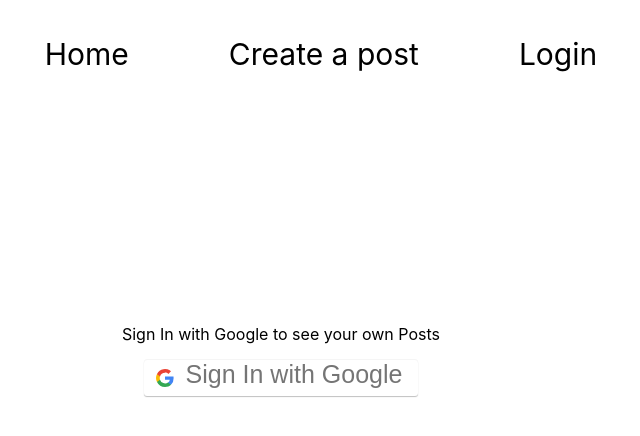
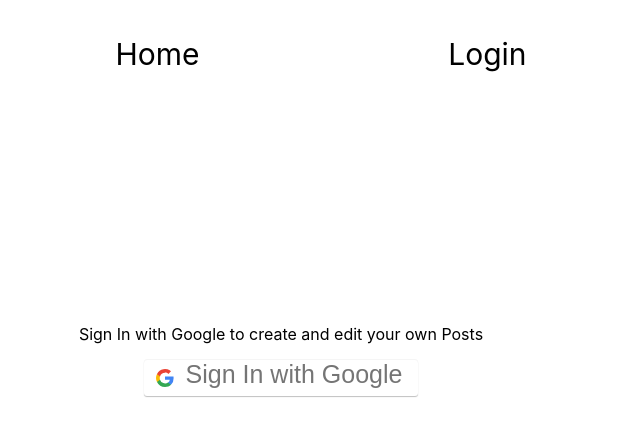
Before and after one commit to SlavaChekhunov/Personal-Blog---Project-3, a React (Create React App) app: page /login in a window 1280 px wide. Shown: the top 436 px of the page, without its empty margins (359-999 px from the left). Built offline with nearby package versions, Linux system fonts and the light colour scheme.

Commit message:
finished the authentication functionality

```diff
--- a/src/App.css
+++ b/src/App.css
@@ -12,7 +12,7 @@ nav {
 
 ul{
   align-items: center;
-  justify-content: center;
+  justify-content: space-around;
   display: flex;
 }
 
@@ -21,9 +21,12 @@ ul{
   justify-content: center;
   align-items: flex-start;
   flex-direction: column;
-  padding-left: 90px;
+  padding-left: 150px;
 }
 
+.author {
+  font-weight: bold;
+}
 
 form {
   display: flex;
@@ -35,9 +38,6 @@ form {
 
 li {
   list-style-type: none;
-  padding-left: 50px;
-  padding-right: 50px;
-
 }
 
 
@@ -107,6 +107,10 @@ textarea {
   color: #333;
 }
 
+.special {
+  text-indent: 20px;
+}
+
 label {
     font-size: 0.8rem;
     color: #084b6d;
@@ -114,6 +118,11 @@ label {
     line-height: 1.2rem;
     text-transform: uppercase;
   }
+
+
+.logOut {
+  margin-left: 70px;
+}
 
 @media (max-width: 750px) {
   form {
@@ -132,7 +141,4 @@ label {
       display: none;
 
   }
-
-
-
 }
--- a/src/App.js
+++ b/src/App.js
@@ -14,8 +14,7 @@ import { auth } from "./firebase";
 import "./App.css";
 
 const App = () => {
-
-  const [userAuth, setUserAuth] = useState(false);
+  const [userAuth, setUserAuth] = useState(localStorage.getItem('userAuth'));
   let navigate = useNavigate();
   const signUserOut = () => {
     signOut(auth)
@@ -34,16 +33,20 @@ const App = () => {
             <Link to="/">Home</Link>
           </li>
           <li>
-            <Link to="/create">Create a post</Link>
-          </li>
-          <li>
-            {!userAuth ? <Link to="/login">Login</Link> : <button onClick={signUserOut}>Log Out</button>}
+            {!userAuth ? (
+              <Link to="/login">Login</Link>
+            ) : (
+              <>
+              <Link to="/create">Create a post</Link>
+              <button className = "logOut" onClick={signUserOut}>Log Out</button>
+              </>
+            )}
           </li>
         </ul>
       </nav>
       <Routes>
-        <Route path="/" element={<Home />} />
-        <Route path="/create" element={<CreatePost />} />
+        <Route path="/" element={<Home userAuth={userAuth} />}/>
+        <Route path="/create" element={<CreatePost userAuth={userAuth} />} />
         <Route path="/login" element={<Login setUserAuth={setUserAuth} />} />
       </Routes>
     </div>
--- a/src/components/CreatePost.js
+++ b/src/components/CreatePost.js
@@ -1,7 +1,8 @@
-import { useState } from "react";
+import { useState} from "react";
 import firebase from "../firebase";
 import { getDatabase, ref, push } from "firebase/database";
 import { useNavigate } from "react-router-dom";
+import {auth} from '../firebase';
 import "../App.css";
 
 const CreatePost = () => {
@@ -28,7 +29,7 @@ const CreatePost = () => {
     event.preventDefault();
     const database = getDatabase(firebase);
     const dbRef = ref(database);
-    push(dbRef, {titleText: titleText, postText: postText, date: postDate});
+    push(dbRef, {titleText: titleText, postText: postText, date: postDate, name: auth.currentUser.displayName, id: auth.currentUser.uid});
     setTitleText("");
     setPostText("");
     navigate("/");
--- a/src/components/Home.js
+++ b/src/components/Home.js
@@ -1,8 +1,9 @@
 import { useState, useEffect } from "react";
 import firebase from "../firebase";
 import { getDatabase, ref, onValue, remove } from "firebase/database";
+import { auth } from "../firebase";
 
-const Home = () => {
+const Home = ({userAuth}) => {
   const [posts, setPosts] = useState([]);
 
   useEffect(() => {
@@ -18,7 +19,9 @@ const Home = () => {
           key: key,
           title: data[key].titleText,
           description: data[key].postText,
-          date: data[key].date
+          date: data[key].date,
+          name: data[key].name,
+          id: data[key].id
         });
       }
       setPosts(newState.reverse());
@@ -40,10 +43,13 @@ const Home = () => {
             <div key={post.key}>
               <h1>{post.title}</h1>
               <p>{post.date} ☕📝</p>
-              <p>{post.description}</p>
-             <button onClick={() => handleRemoveTitle(post.key)}>
-                Remove
+              <p className="special">{post.description}</p>
+              <p className='author'>Author: {post.name}</p>
+              {userAuth && post.id === auth.currentUser.uid && (
+              <button onClick={() => handleRemoveTitle(post.key)}>
+              Remove
               </button>
+              )}
             </div>
           );
         })}
--- a/src/components/Login.js
+++ b/src/components/Login.js
@@ -14,7 +14,7 @@ const Login = ({ setUserAuth }) => {
     }
     return (
       <div className="loginPage">
-        <p>Sign In with Google to see your own Posts</p>
+        <p>Sign In with Google to create and edit your own Posts</p>
         <button className="google-btn" onClick={signInWithGoogle}>
         Sign In with Google
         </button>
```
